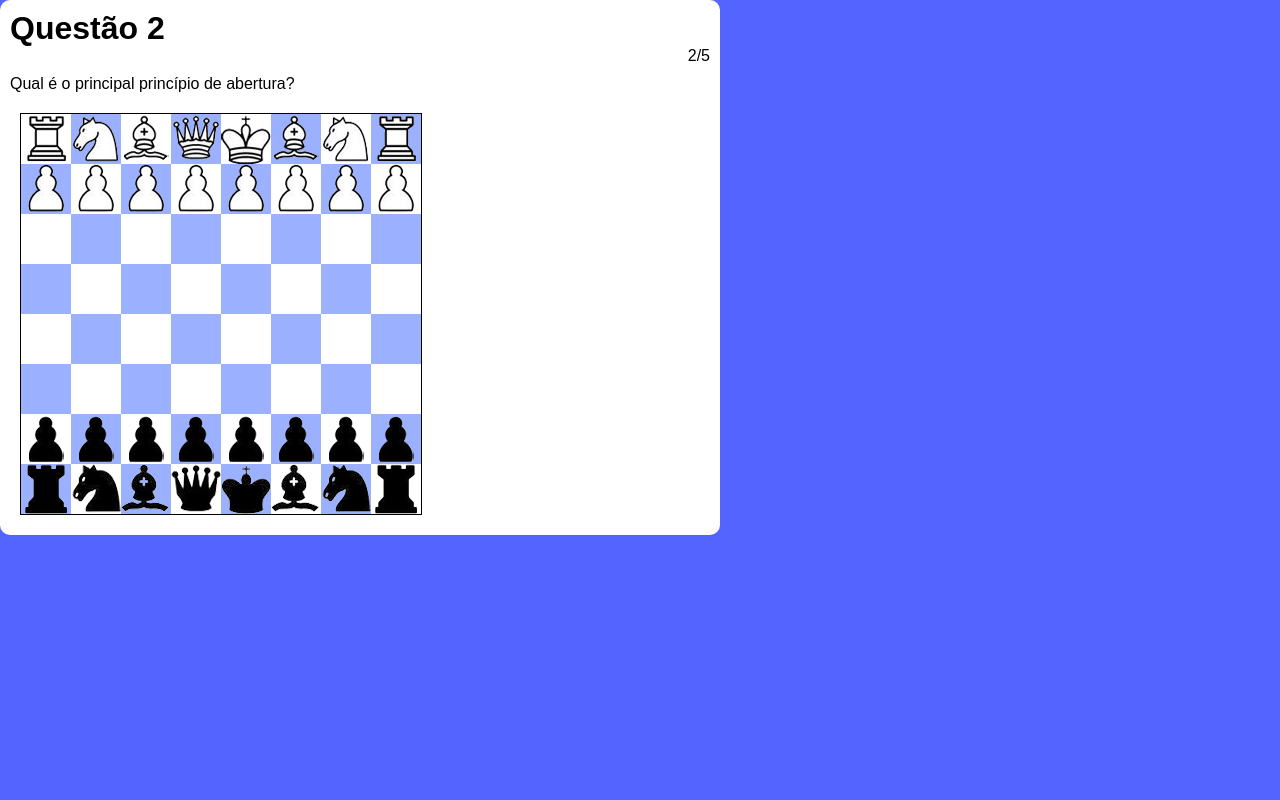
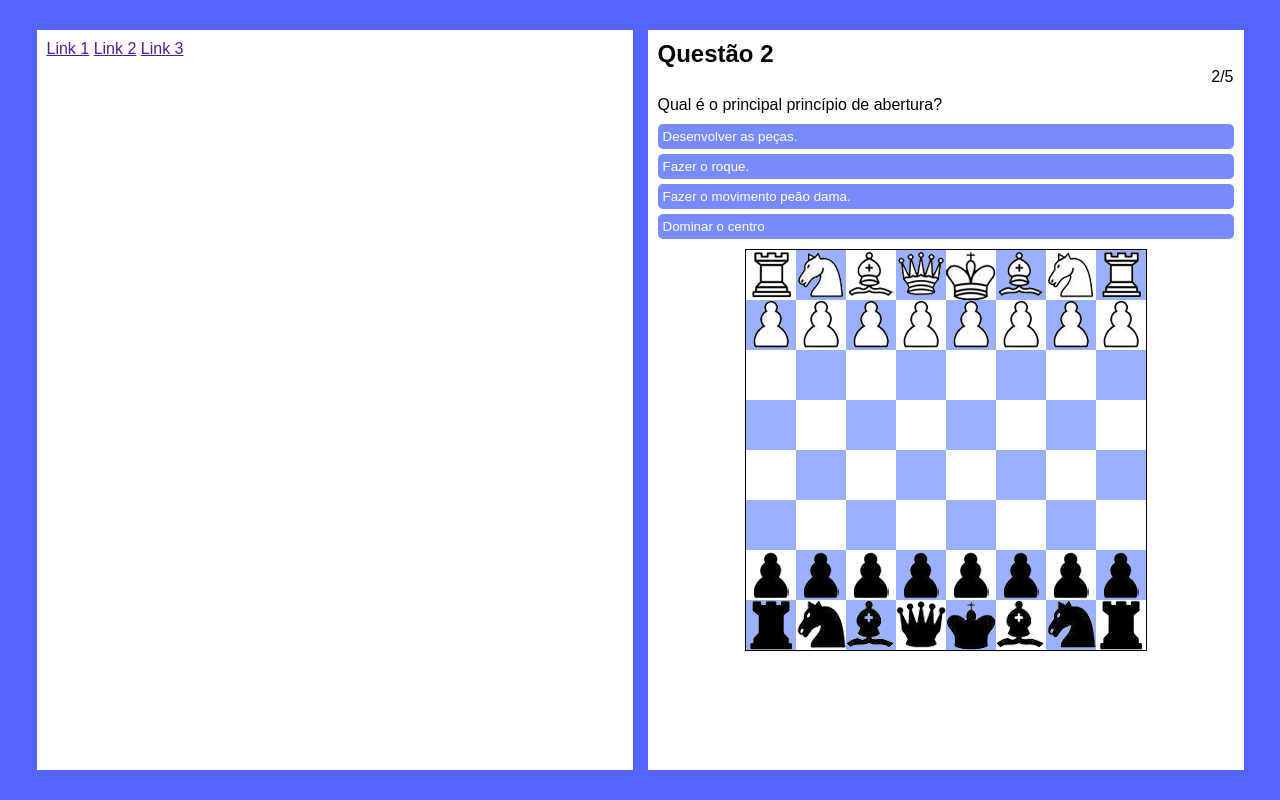
Before and after one commit to ThiagoSev/ChessAcademy, a plain HTML site: page index.html in a window 1280 px wide. Both pictures are taken after a click on the button "e4". Drawn offline with nearby package versions, Linux system fonts and the light colour scheme.

Commit message:
Adição de estilos ao quiz, como cores do botão de acordo com a alternativa escolhida.

```diff
--- a/index.html
+++ b/index.html
@@ -7,24 +7,33 @@
     <link rel="stylesheet" href="style.css">
 	<script type="text/javascript" src="http://code.jquery.com/jquery-1.7.2.min.js"></script>
 	<script type="text/javascript" src="montarTabuleiro.js"></script>
-    <script type="module" src="quiz.js"></script>
     <title>Quiz</title>
     <link rel="icon" type="image/x-icon" href="favicon.png">
 </head>
 <body>
     <main>
         <!--elementos com a classe 'questão ficarão ocultos até que o desafio(atividade) seja iniciado por meio do botão de valor 'Fazer Desafio'-->
+        <section>
+            <ul>
+                <a href="">Link 1</a>
+                <a href="">Link 2</a>
+                <a href="">Link 3</a>
+            </ul>
+        </section>
+        <section>
             <h1 class='title'></h1>
             <div class="content">
                 <span class="spnQtd"></span>
                 <span class="question"></span>
                 <span class="answers"></span>
             </div>
-        <div id="tabuleiro"></div>
             <div class="finish">
                 <span></span>
                 <button>Reiniciar</button>
             </div>
+            <div id="tabuleiro"></div>
                 </main>
+                <script type="module" src="quiz.js"></script>
+        </section>
 </body>
 </html>
--- a/questions.js
+++ b/questions.js
@@ -10,7 +10,7 @@ export default [
     },
     {
         question: "Qual é  o principal princípio de abertura?",
-        aswers: [
+        answers: [
             { option: "Desenvolver as peças.", correct: true },
             { option: "Fazer o roque.", correct: false },
             { option: "Fazer o movimento peão dama.", correct: false },
@@ -22,7 +22,7 @@ export default [
         answers: [
             { option: "Ccxd5", correct: false },
             { option: "a6", correct: false },
-            { option: "Dh5+", correct: false },
+            { option: "Dh5+, Dxb5", correct: true },
             { option: "Bd7", correct: false },
         ],
     },
--- a/quiz.js
+++ b/quiz.js
@@ -15,13 +15,19 @@ let currentIndex = 0;
 let questionsCorrect = 0;
 
 btnRestart.onclick = () => {
-content.style.display = "flex";
-contentFinish.style.display = "none";
+    content.style.display = "flex";
+    contentFinish.style.display = "none";
 
-currentIndex = 0;
-questionsCorrect = 0;
-loadQuestion();
+    currentIndex = 0;
+    questionsCorrect = 0;
+    loadQuestion();
 };
+
+function finish() {
+    textFinish.innerHTML = `você acertou ${questionsCorrect} de ${questions.length}`;
+    content.style.display = "none";
+    contentFinish.style.display = "flex";
+}
 
 function loadQuestion() {
     //carregar textos de informação na tela
@@ -48,22 +54,28 @@ function loadQuestion() {
     });
 }
 function nextQuestion(e) {
+    const otherBtn = document.querySelectorAll('.answer');
+    otherBtn.forEach((other) => {
+        other.style.backgroundColor = '#bebebe';
+        other.style.transition = '0.2s';
+    });
+
+    const clickBtn = e.target;
     if (e.target.getAttribute("data-correct") === "true") {
+	    clickBtn.style.backgroundColor = '#adff2f';
+        clickBtn.style.transition = '0.2s';
         questionsCorrect++;
+    }else{
+        clickBtn.style.backgroundColor = '#ff7b2f';
+        clickBtn.style.transition = '0.2s';
     }
-
     if (currentIndex < questions.length - 1) {
         currentIndex++;
-        loadQuestion();
+        const next = setTimeout(loadQuestion, 1000);
+        //loadQuestion();
     } else {
-        finish();
+        const stop = setTimeout(finish, 1000);
     }
 }
 
-function finish() {
-    textFinish.innerHTML = `você acertou ${questionsCorrect} de ${questions.length}`;
-    content.style.display = "none";
-    contentFinish.style.display = "flex";
-}
-
 loadQuestion();
--- a/style.css
+++ b/style.css
@@ -10,9 +10,16 @@
     padding: 0;
     font-family: 'poppins', sans-serif;
 }
-
+main{
+    background-color: var(--palheta1c4);
+    min-height: 100vh;
+    display: flex;
+    gap: 15px;
+    justify-content: center;
+    align-items: center;
+}
 #tabuleiro{
-    margin: 10px;
+    margin: 10px auto;
     width:400px;
     height:400px;
     border:solid 1px;
@@ -45,14 +52,11 @@ body{
 body h2{
     color: #000000;
 }
-
-main{
+section{
     background-color: #fff;
     padding: 10px;
-    border-radius: 10px;
-    width: 100%;
-    max-width: 700px;
-    min-height: 200px;
+    width: 45%;
+    height: 90vh;
 }
 
 .content{
@@ -82,6 +86,10 @@ button{
     background-color: var(--palheta1c3);
     color: #fff;
 }
+.buttonCorrect{
+    background-color: #ff7b2f;
+    transition: 1s;
+}
 
 .finish{
     display: none;
```
Lines whose indentation alone changed are shown as unchanged.
